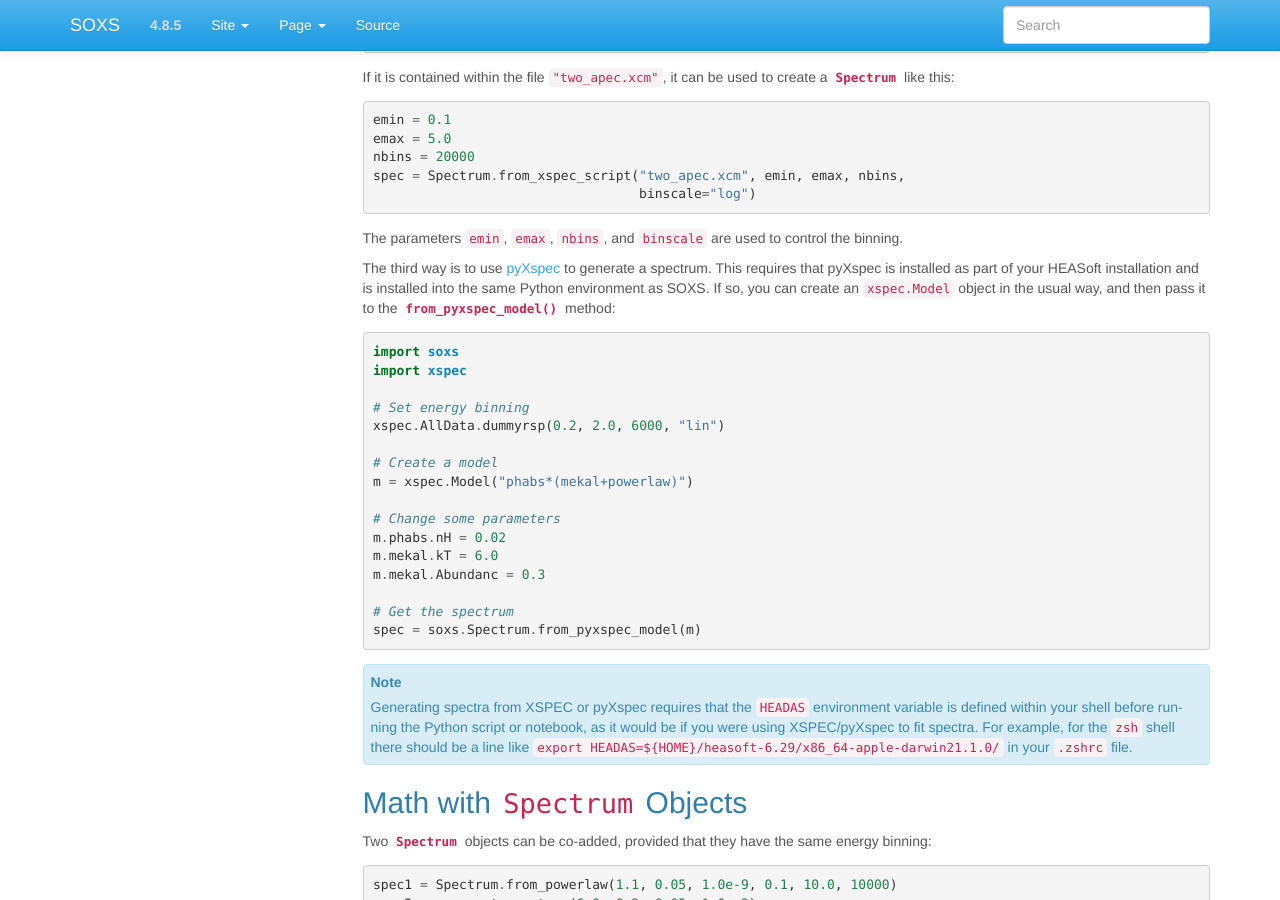
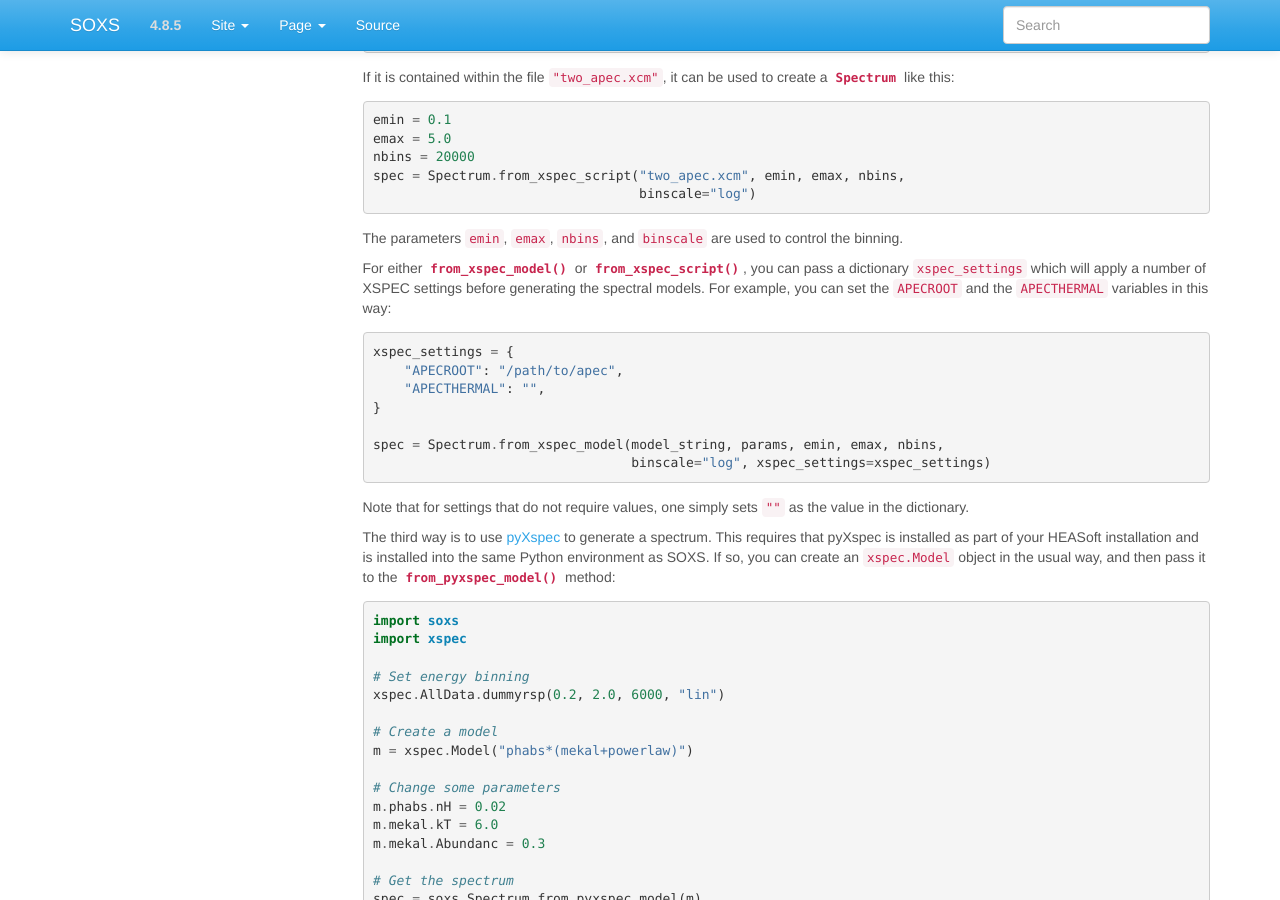
Before and after one commit to lynx-x-ray-observatory/soxs, a Sphinx documentation site: the page built from doc/source/users_guide/spectra.rst, in a window 1280 px wide and 900 px high, scrolled down 1832 px. Built offline with Sphinx 7.4.7, drawn with Linux system fonts in a browser that asks for light colours.

Commit message:
xspec_settings

```diff
--- a/doc/source/users_guide/spectra.rst
+++ b/doc/source/users_guide/spectra.rst
@@ -141,6 +141,24 @@ create a :class:`~soxs.spectra.Spectrum` like this:
 
 The parameters ``emin``, ``emax``, ``nbins``, and ``binscale`` are used to
 control the binning.
+
+For either :meth:`~soxs.spectra.Spectrum.from_xspec_model` or
+:meth:`~soxs.spectra.Spectrum.from_xspec_script`, you can pass a dictionary ``xspec_settings`` which
+will apply a number of XSPEC settings before generating the spectral models. For example, you can
+set the ``APECROOT`` and the ``APECTHERMAL`` variables in this way:
+
+.. code-block:: python
+
+    xspec_settings = {
+        "APECROOT": "/path/to/apec",
+        "APECTHERMAL": "",
+    }
+
+    spec = Spectrum.from_xspec_model(model_string, params, emin, emax, nbins,
+                                     binscale="log", xspec_settings=xspec_settings)
+
+Note that for settings that do not require values, one simply sets ``""`` as the value in the
+dictionary.
 
 The third way is to use `pyXspec <https://heasarc.gsfc.nasa.gov/xanadu/xspec/python/html/index.html>`_
 to generate a spectrum. This requires that pyXspec is installed as part of your HEASoft installation
```
Also changed, not shown: doc/source/changelog.rst (+7 -1 lines), 1 other file.
